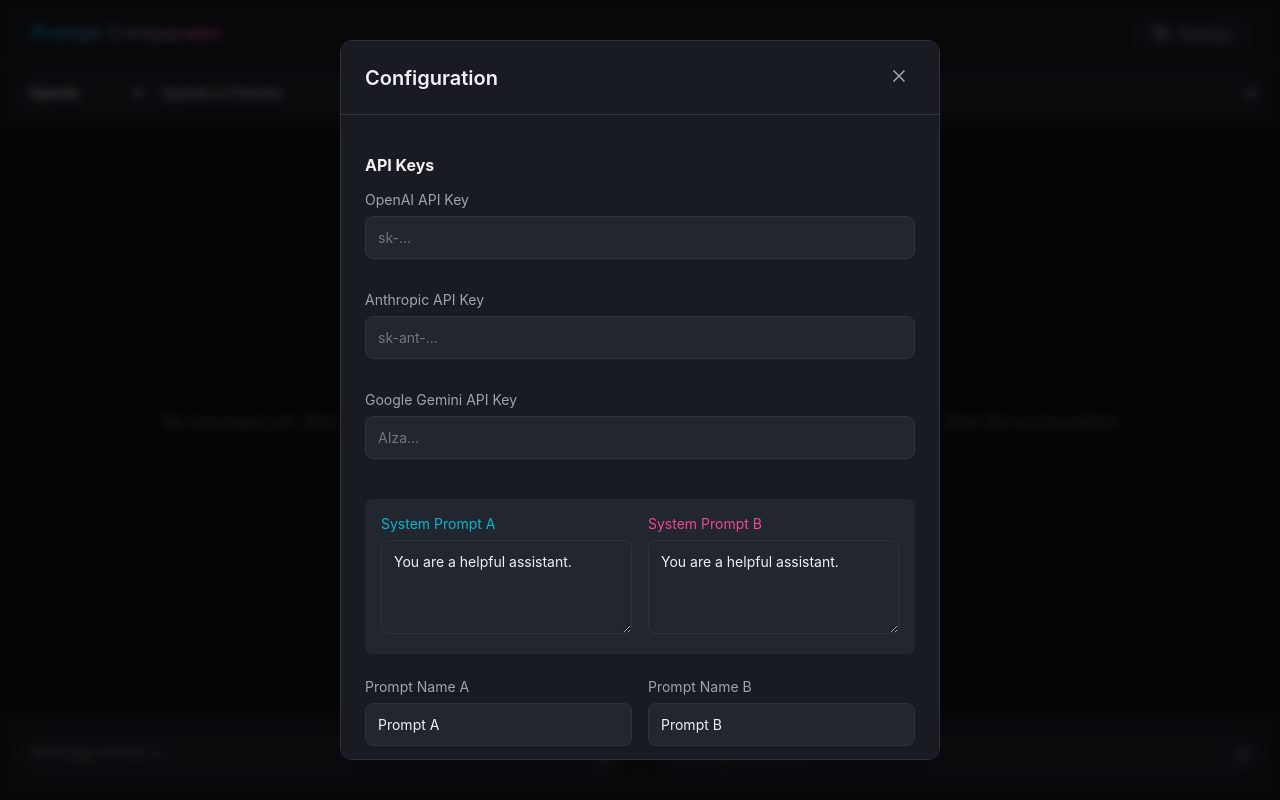
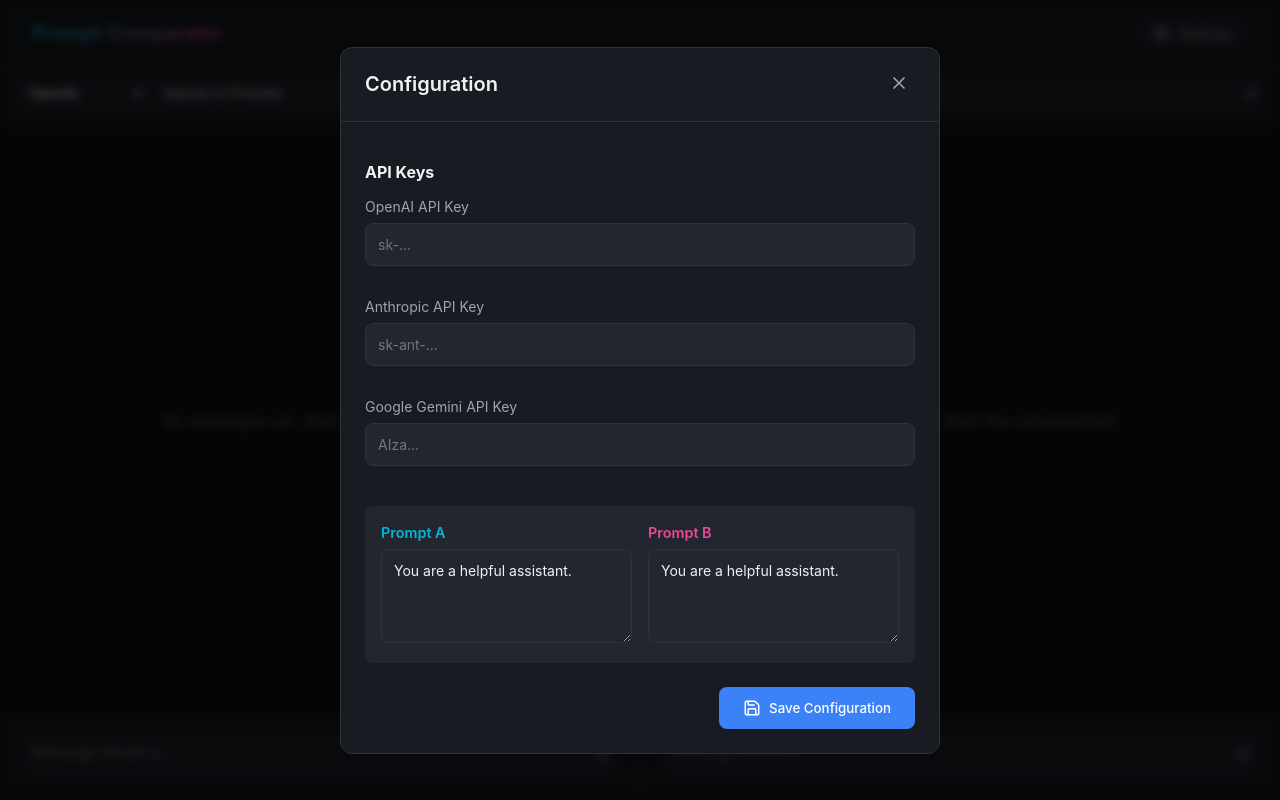
Before and after one commit to Dev-Bluelephant/Prompt-Comparator, a React (Vite) app: page / in a window 1280 px wide. Both pictures are taken after a click on the button "Settings". Built offline with nearby package versions, Linux system fonts and the light colour scheme.

Commit message:
Implement Styled Excel Export and UI Updates for Dataset Factory

```diff
--- a/package.json
+++ b/package.json
@@ -12,6 +12,8 @@
   "dependencies": {
     "@anthropic-ai/sdk": "^0.74.0",
     "@google/generative-ai": "^0.24.1",
+    "exceljs": "^4.4.0",
+    "file-saver": "^2.0.5",
     "lucide-react": "^0.563.0",
     "react": "^19.2.0",
     "react-dom": "^19.2.0"
--- a/src/App.jsx
+++ b/src/App.jsx
@@ -92,58 +92,97 @@ function App() {
     chatB.clearChat();
   };
 
-  const handleExport = () => {
-    // CSV Header with Dynamic Prompt Names
-    // Adding BOM (\uFEFF) so Excel opens it with correct UTF-8 encoding
-    const header = ['Timestamp', 'User Message', `${settings.promptNameA} (Response)`, `${settings.promptNameB} (Response)`];
-    const rows = [header];
+  const handleExport = async () => {
+    // Dynamic import to avoid loading heavy libraries on initial page load
+    const ExcelJS = await import('exceljs');
+    const { saveAs } = await import('file-saver');
+
+    const workbook = new ExcelJS.Workbook();
+    const worksheet = workbook.addWorksheet('Comparison');
+
+    // Define Columns
+    worksheet.columns = [
+      { header: 'Date', key: 'date', width: 15 },
+      { header: 'User Message', key: 'user', width: 40 },
+      { header: `${settings.promptNameA} (Response)`, key: 'respA', width: 40 },
+      { header: `${settings.promptNameB} (Response)`, key: 'respB', width: 40 },
+    ];
+
+    // Style Header Row
+    const headerRow = worksheet.getRow(1);
+    headerRow.font = { bold: true, color: { argb: 'FFFFFFFF' } };
+    headerRow.fill = {
+      type: 'pattern',
+      pattern: 'solid',
+      fgColor: { argb: 'FF2D3748' } // Dark gray background
+    };
+    headerRow.alignment = { vertical: 'middle', horizontal: 'center' };
 
     const historyA = chatA.messages;
     const historyB = chatB.messages;
     const maxLength = Math.max(historyA.length, historyB.length);
 
     for (let i = 0; i < maxLength; i++) {
-      // Find user message (synced across both)
       const msgA = historyA[i];
       const msgB = historyB[i];
 
+      // Identify User Content (Shared)
       let userContent = '';
-      let respA = '';
-      let respB = '';
-
-      // If it's a user message, grab content
       if (msgA?.role === 'user') userContent = msgA.content;
       else if (msgB?.role === 'user') userContent = msgB.content;
 
-      // If current index is user, next should be assistant
       if (userContent) {
         const nextA = historyA[i + 1];
         const nextB = historyB[i + 1];
 
-        if (nextA?.role === 'assistant') respA = nextA.content;
-        if (nextB?.role === 'assistant') respB = nextB.content;
+        let respA = (nextA?.role === 'assistant') ? nextA.content : '';
+        let respB = (nextB?.role === 'assistant') ? nextB.content : '';
 
-        // Escape quotes for CSV
-        const clean = (text) => `"${(text || '').replace(/"/g, '""')}"`;
+        const row = worksheet.addRow({
+          date: new Date().toISOString().slice(0, 10),
+          user: userContent,
+          respA: respA,
+          respB: respB
+        });
 
-        rows.push([
-          new Date().toISOString(),
-          clean(userContent),
-          clean(respA),
-          clean(respB)
-        ]);
+        // Apply Styles to Cells
+
+        // User Cell (Cyan/Blueish)
+        const userCell = row.getCell('user');
+        userCell.fill = {
+          type: 'pattern',
+          pattern: 'solid',
+          fgColor: { argb: 'FFBBDEFB' } // Light Blue (simulating Cyan)
+        };
+        userCell.alignment = { wrapText: true, vertical: 'top' };
+
+        // Response A Cell (Green)
+        const cellA = row.getCell('respA');
+        cellA.fill = {
+          type: 'pattern',
+          pattern: 'solid',
+          fgColor: { argb: 'FFC8E6C9' } // Light Green
+        };
+        cellA.alignment = { wrapText: true, vertical: 'top' };
+
+        // Response B Cell (Purple)
+        const cellB = row.getCell('respB');
+        cellB.fill = {
+          type: 'pattern',
+          pattern: 'solid',
+          fgColor: { argb: 'FFE1BEE7' } // Light Purple
+        };
+        cellB.alignment = { wrapText: true, vertical: 'top' };
+
+        // Date Alignment
+        row.getCell('date').alignment = { vertical: 'top' };
       }
     }
 
-    const csvContent = "\uFEFF" + rows.map(e => e.join(",")).join("\n");
-    const blob = new Blob([csvContent], { type: 'text/csv;charset=utf-8;' });
-    const url = URL.createObjectURL(blob);
-    const a = document.createElement('a');
-    a.href = url;
-    a.download = `dataset_${settings.promptNameA}_vs_${settings.promptNameB}_${new Date().toISOString().slice(0, 10)}.csv`;
-    document.body.appendChild(a);
-    a.click();
-    document.body.removeChild(a);
+    // Write buffer and save
+    const buffer = await workbook.xlsx.writeBuffer();
+    const blob = new Blob([buffer], { type: 'application/vnd.openxmlformats-officedocument.spreadsheetml.sheet' });
+    saveAs(blob, `dataset_${settings.promptNameA}_vs_${settings.promptNameB}_${new Date().toISOString().slice(0, 10)}.xlsx`);
   };
 
   return (
--- a/src/components/Settings/SettingsModal.jsx
+++ b/src/components/Settings/SettingsModal.jsx
@@ -137,7 +137,22 @@ const SettingsModal = ({ isOpen, onClose, onSave, initialSettings }) => {
                     <div style={{ padding: '1rem', backgroundColor: 'var(--bg-tertiary)', borderRadius: 'var(--radius-md)', marginBottom: '1.5rem' }}>
                         <div style={{ display: 'grid', gridTemplateColumns: '1fr 1fr', gap: '1rem' }}>
                             <div>
-                                <label style={{ ...labelStyle, color: 'var(--accent-prompt-a)' }}>System Prompt A</label>
+                                <input
+                                    type="text"
+                                    value={promptNameA}
+                                    onChange={(e) => setPromptNameA(e.target.value)}
+                                    placeholder="Prompt Name A"
+                                    style={{
+                                        ...inputStyle,
+                                        marginBottom: '0.5rem',
+                                        fontWeight: '600',
+                                        color: 'var(--accent-prompt-a)',
+                                        border: 'none',
+                                        padding: '0',
+                                        background: 'transparent',
+                                        fontSize: '0.9rem'
+                                    }}
+                                />
                                 <textarea
                                     value={systemPromptA}
                                     onChange={(e) => setSystemPromptA(e.target.value)}
@@ -146,7 +161,22 @@ const SettingsModal = ({ isOpen, onClose, onSave, initialSettings }) => {
                                 />
                             </div>
                             <div>
-                                <label style={{ ...labelStyle, color: 'var(--accent-prompt-b)' }}>System Prompt B</label>
+                                <input
+                                    type="text"
+                                    value={promptNameB}
+                                    onChange={(e) => setPromptNameB(e.target.value)}
+                                    placeholder="Prompt Name B"
+                                    style={{
+                                        ...inputStyle,
+                                        marginBottom: '0.5rem',
+                                        fontWeight: '600',
+                                        color: 'var(--accent-prompt-b)',
+                                        border: 'none',
+                                        padding: '0',
+                                        background: 'transparent',
+                                        fontSize: '0.9rem'
+                                    }}
+                                />
                                 <textarea
                                     value={systemPromptB}
                                     onChange={(e) => setSystemPromptB(e.target.value)}
@@ -154,28 +184,6 @@ const SettingsModal = ({ isOpen, onClose, onSave, initialSettings }) => {
                                     style={{ ...inputStyle, resize: 'vertical', marginBottom: 0 }}
                                 />
                             </div>
-                        </div>
-                    </div>
-                    <div style={{ display: 'grid', gridTemplateColumns: '1fr 1fr', gap: '1rem', marginTop: '1rem' }}>
-                        <div>
-                            <label style={labelStyle}>Prompt Name A</label>
-                            <input
-                                type="text"
-                                value={promptNameA}
-                                onChange={(e) => setPromptNameA(e.target.value)}
-                                placeholder="e.g. Sales Persona"
-                                style={inputStyle}
-                            />
-                        </div>
-                        <div>
-                            <label style={labelStyle}>Prompt Name B</label>
-                            <input
-                                type="text"
-                                value={promptNameB}
-                                onChange={(e) => setPromptNameB(e.target.value)}
-                                placeholder="e.g. Standard Bot"
-                                style={inputStyle}
-                            />
                         </div>
                     </div>
 
```
Also changed, not shown: 1 other file (tests, documents, lock files or other folders).
